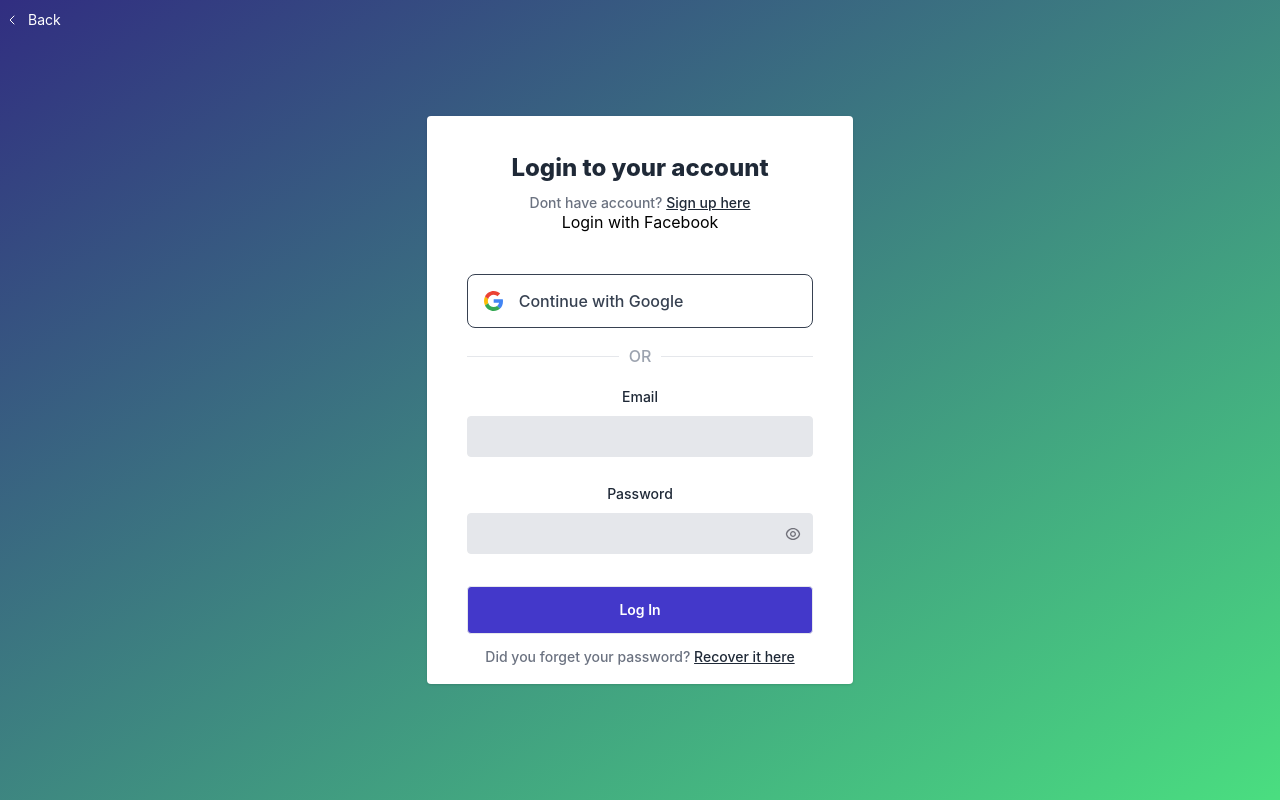
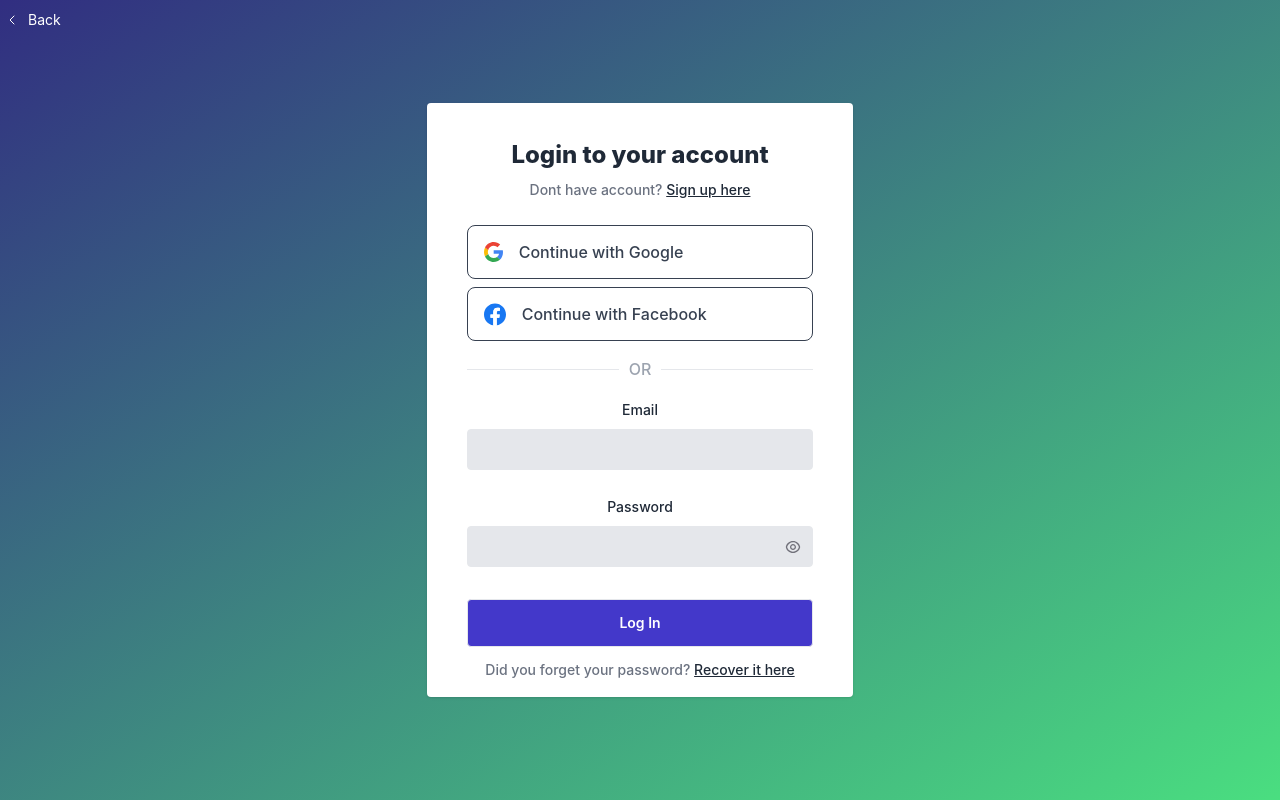
Before and after one commit to txakurhub/pfinal_client, a React (Create React App) app: page /login in a window 1280 px wide. Built offline with nearby package versions, Linux system fonts and the light colour scheme; no server answers.

Commit message:
Estilizando botón de login con facebook

```diff
--- a/src/components/ShoppingCart.jsx
+++ b/src/components/ShoppingCart.jsx
@@ -6,7 +6,6 @@ function ShoppingCart() {
     // const [cartOpen, setCartOpen] = useState(false)
     const [productsLength, setProductsLengt] = useState(0);
     const { cartItem } = useContext(CartContext);
-    const [cartOpen, setCartOpen] = useState(false)
 
     useEffect(() => {
       setProductsLengt(cartItem.reduce((previous, current) => previous + current.amount, 11));
--- a/src/pages/Login.jsx
+++ b/src/pages/Login.jsx
@@ -74,9 +74,7 @@ const Login = () => {
             Sign up here
           </span>
         </p>
-
-        <button onClick={handleFacebookLogin}>Login with Facebook</button>
-        <button onClick={handleGoogleLogin} aria-label="Continue with google" className="focus:outline-none focus:ring-2 focus:ring-offset-1 focus:ring-gray-700 py-3.5 px-4 border rounded-lg border-gray-700 flex items-center w-full mt-10">
+        <button onClick={handleGoogleLogin} aria-label="Continue with google" className="focus:outline-none focus:ring-2 focus:ring-offset-1 focus:ring-gray-700 py-3.5 px-4 border rounded-lg border-gray-700 flex items-center w-full mt-7">
           <svg width={19} height={20} viewBox="0 0 19 20" fill="none" xmlns="http://www.w3.org/2000/svg">
             <path d="M18.9892 10.1871C18.9892 9.36767 18.9246 8.76973 18.7847 8.14966H9.68848V11.848H15.0277C14.9201 12.767 14.3388 14.1512 13.047 15.0812L13.0289 15.205L15.905 17.4969L16.1042 17.5173C17.9342 15.7789 18.9892 13.221 18.9892 10.1871Z" fill="#4285F4" />
             <path d="M9.68813 19.9314C12.3039 19.9314 14.4999 19.0455 16.1039 17.5174L13.0467 15.0813C12.2286 15.6682 11.1306 16.0779 9.68813 16.0779C7.12612 16.0779 4.95165 14.3395 4.17651 11.9366L4.06289 11.9465L1.07231 14.3273L1.0332 14.4391C2.62638 17.6946 5.89889 19.9314 9.68813 19.9314Z" fill="#34A853" />
@@ -84,6 +82,13 @@ const Login = () => {
             <path d="M9.68807 3.85336C11.5073 3.85336 12.7344 4.66168 13.4342 5.33718L16.1684 2.59107C14.4892 0.985496 12.3039 0 9.68807 0C5.89885 0 2.62637 2.23672 1.0332 5.49214L4.16573 7.99466C4.95162 5.59183 7.12608 3.85336 9.68807 3.85336Z" fill="#EB4335" />
           </svg>
           <p className="text-base font-medium ml-4 text-gray-700">Continue with Google</p>
+        </button>
+        <button onClick={handleFacebookLogin} aria-label="Continue with facebook" className="focus:outline-none focus:ring-2 focus:ring-offset-1 focus:ring-gray-700 py-3.5 px-4 border rounded-lg border-gray-700 flex items-center w-full mt-2">
+          <svg width={22} height={23} viewBox="0 0 48 48" fill="none" xmlns="http://www.w3.org/2000/svg">
+            <path d="M48 24C48 10.7438 37.2562 0 24 0C10.7438 0 0 10.7438 0 24C0 35.9813 8.775 45.9094 20.25 47.7094V30.9375H14.1562V24H20.25V18.7125C20.25 12.6984 23.8313 9.375 29.3156 9.375C31.9406 9.375 34.6875 9.84375 34.6875 9.84375V15.75H31.6594C28.6781 15.75 27.75 17.6016 27.75 19.5V24H34.4062L33.3422 30.9375H27.75V47.7094C39.225 45.9094 48 35.9813 48 24Z" fill="#1877F2"/>
+            <path d="M33.3422 30.9375L34.4062 24H27.75V19.5C27.75 17.6016 28.6781 15.75 31.6594 15.75H34.6875V9.84375C34.6875 9.84375 31.9406 9.375 29.3156 9.375C23.8313 9.375 20.25 12.6984 20.25 18.7125V24H14.1562V30.9375H20.25V47.7094C21.4734 47.9016 22.725 48 24 48C25.275 48 26.5266 47.9016 27.75 47.7094V30.9375H33.3422Z" fill="white"/>
+          </svg>
+          <p className="text-base font-medium ml-4 text-gray-700">Continue with Facebook</p>
         </button>
         <div className="w-full flex items-center justify-between py-5">
           <hr className="w-full bg-gray-400" />
```
